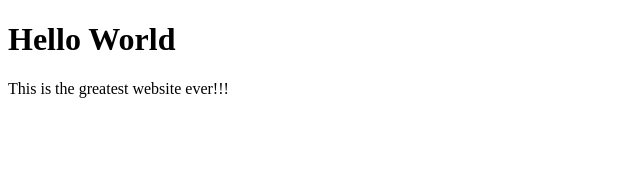
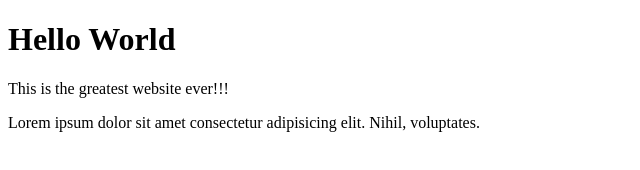
Before and after one commit to ConnorRobock/branching, a plain HTML site: page index.html in a window 1280 px wide. Shown: the whole page, without its empty margins (0-640 px from the left). Drawn offline with Linux system fonts and the light colour scheme.

Commit message:
added article

```diff
--- a/index.html
+++ b/index.html
@@ -9,5 +9,8 @@
 <body>
 	<h1>Hello World</h1>
 	<p>This is the greatest website ever!!!</p>
+	<article class="featureBranch">
+		<p>Lorem ipsum dolor sit amet consectetur adipisicing elit. Nihil, voluptates.</p>
+	</article>
 </body>
 </html>
```
